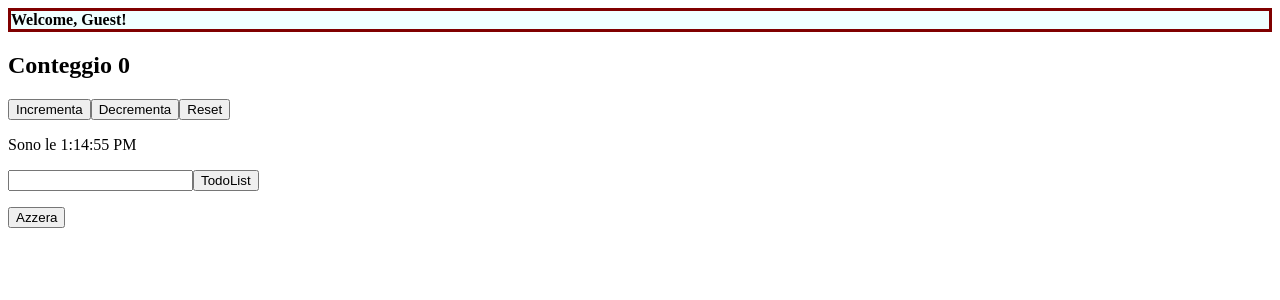
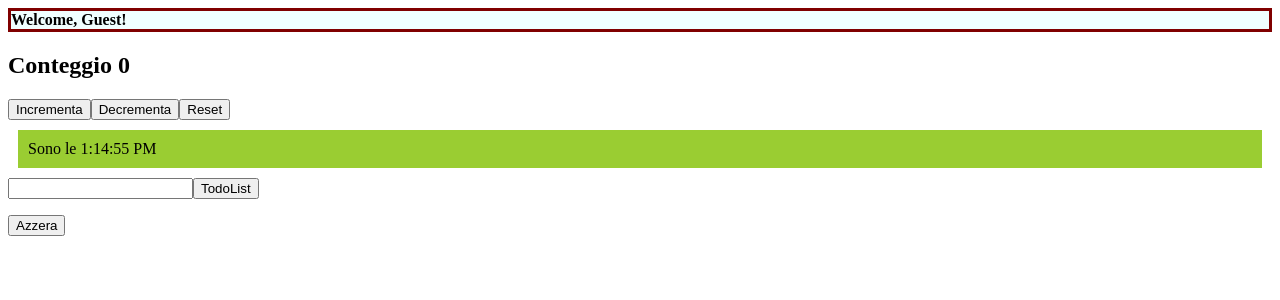
Before and after one commit to St3fan097/react_es, a React (Vite) app in the folder react-es_1/: page / in a window 1280 px wide. Shown: the top 300 px of the page. Built offline with nearby package versions, Linux system fonts and the light colour scheme.

Commit message:
exercise-32

```diff
--- a/react-es_1/package.json
+++ b/react-es_1/package.json
@@ -11,7 +11,8 @@
   },
   "dependencies": {
     "react": "^18.2.0",
-    "react-dom": "^18.2.0"
+    "react-dom": "^18.2.0",
+    "sass": "^1.69.5"
   },
   "devDependencies": {
     "@types/react": "^18.2.15",
--- a/react-es_1/src/clock.jsx
+++ b/react-es_1/src/clock.jsx
@@ -11,6 +11,6 @@ export function Clock() {
     }, []);
 
     return (
-        <p>Sono le {date.toLocaleTimeString()}</p>
+        <p className="clock">Sono le {date.toLocaleTimeString()}</p>
     )
 }
--- a/react-es_1/src/index.jsx
+++ b/react-es_1/src/index.jsx
@@ -2,5 +2,6 @@ import { App } from "./app";
 import { createRoot } from "react-dom/client"
 
 import "./index.css"
+import "./index.scss"
 
 createRoot(document.getElementById("root")).render(<App/>)
--- /dev/null
+++ b/react-es_1/src/index.scss
@@ -0,0 +1,5 @@
+.clock {
+    background-color: yellowgreen;
+    margin: 10px;
+    padding:10px;
+}
```
Also changed, not shown: 1 other file (tests, documents, lock files or other folders).
